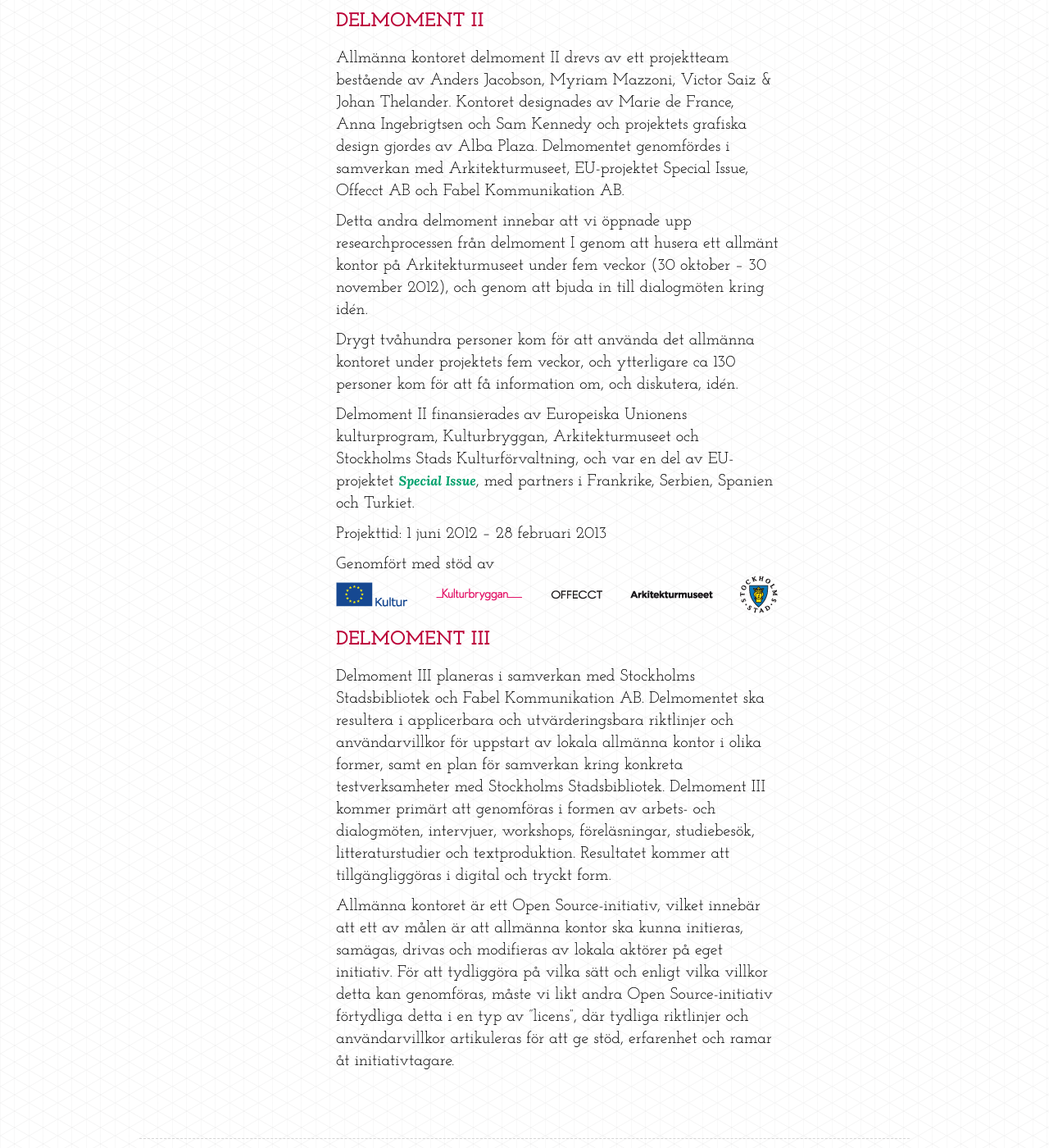
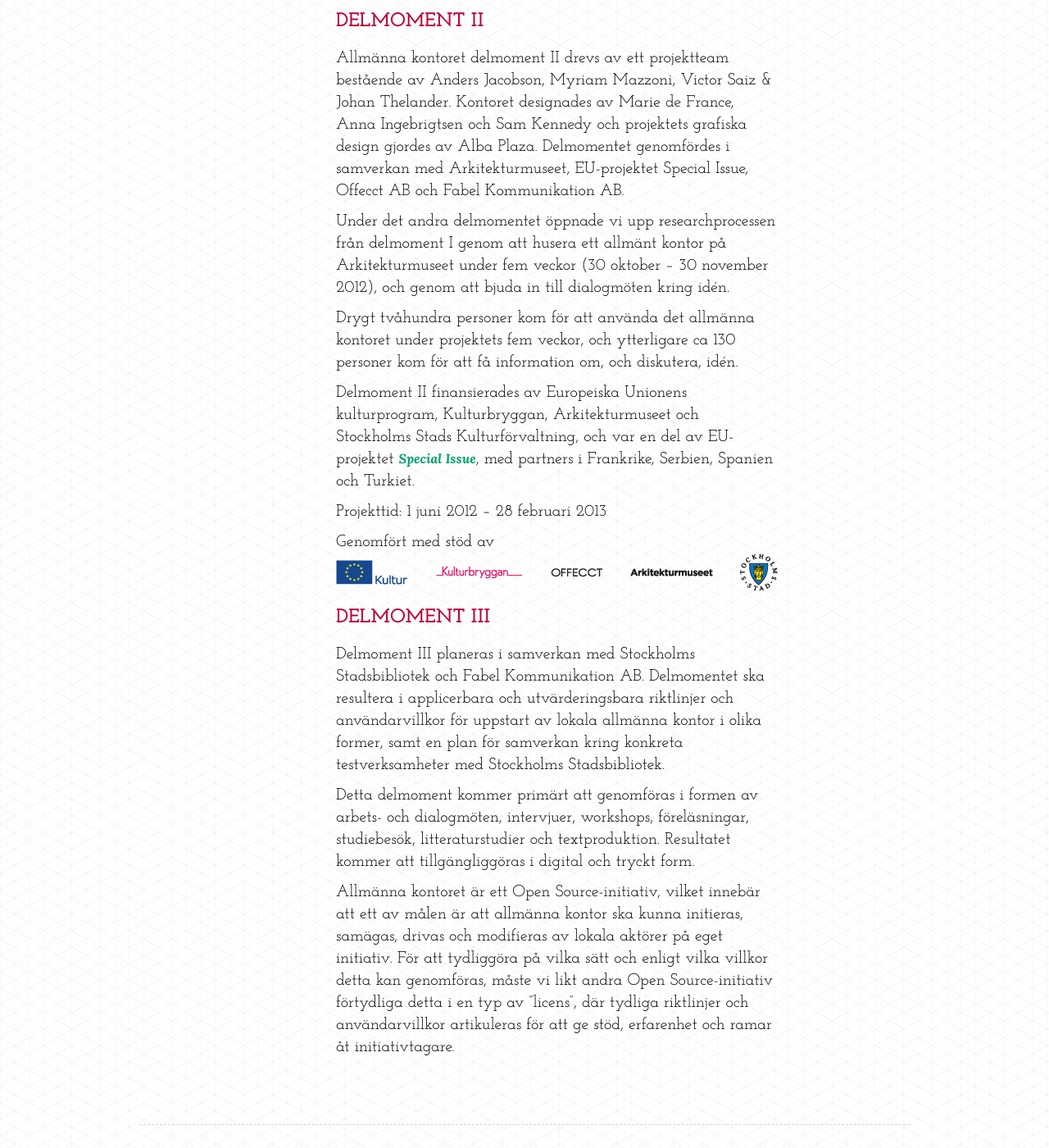
Before and after one commit to dilettant/allmannakontoret, a Jekyll site: the page built from om_projektet/delmoment.md, in a window 1280 px wide and 1400 px high, scrolled down 1195 px. Shown: the whole window at 82% size. Built offline with Jekyll 4.4.1, drawn with Linux system fonts in a browser that asks for light colours; comment, search, counter and statistics services are not loaded.

Commit message:
Mindre korrigering

```diff
--- a/om_projektet/delmoment.md
+++ b/om_projektet/delmoment.md
@@ -22,7 +22,7 @@ Genomfört med stöd av
 
 Allmänna kontoret delmoment II drevs av ett projektteam bestående av Anders Jacobson, Myriam Mazzoni, Victor Saiz & Johan Thelander. Kontoret designades av Marie de France, Anna Ingebrigtsen och Sam Kennedy och projektets grafiska design gjordes av Alba Plaza. Delmomentet genomfördes i samverkan med Arkitekturmuseet, EU-projektet Special Issue, Offecct AB och Fabel Kommunikation AB.
 
-Detta andra delmoment innebar att vi öppnade upp researchprocessen från delmoment I genom att husera ett allmänt kontor på Arkitekturmuseet under fem veckor (30 oktober – 30 november 2012), och genom att bjuda in till dialogmöten kring idén.
+Under det andra delmomentet öppnade vi upp researchprocessen från delmoment I genom att husera ett allmänt kontor på Arkitekturmuseet under fem veckor (30 oktober – 30 november 2012), och genom att bjuda in till dialogmöten kring idén.
 
 Drygt tvåhundra personer kom för att använda det allmänna kontoret under projektets fem veckor, och ytterligare ca 130 personer kom för att få information om, och diskutera, idén.
 
@@ -31,9 +31,11 @@ Delmoment II finansierades av Europeiska Unionens kulturprogram, Kulturbryggan,
 Projekttid: 1 juni 2012 – 28 februari 2013
 
 Genomfört med stöd av
-![Logor Europeiska Unionens kulturprogram, Kulturbryggan, Offecc, Arkitekturmuseet och Stockholms Stads Kulturförvaltning](/assets/img/logos.png)
+![Logor Europeiska Unionens kulturprogram, Kulturbryggan, Offecc AB, Arkitekturmuseet och Stockholms Stads Kulturförvaltning](/assets/img/logos.png)
 
 ## Delmoment III {#delmoment_iii}
-Delmoment III planeras i samverkan med Stockholms Stadsbibliotek och Fabel Kommunikation AB. Delmomentet ska resultera i applicerbara och utvärderingsbara riktlinjer och användarvillkor för uppstart av lokala allmänna kontor i olika former, samt en plan för samverkan kring konkreta testverksamheter med Stockholms Stadsbibliotek. Delmoment III kommer primärt att genomföras i formen av arbets- och dialogmöten, intervjuer, workshops, föreläsningar, studiebesök, litteraturstudier och textproduktion. Resultatet kommer att tillgängliggöras i digital och tryckt form.
+Delmoment III planeras i samverkan med Stockholms Stadsbibliotek och Fabel Kommunikation AB. Delmomentet ska resultera i applicerbara och utvärderingsbara riktlinjer och användarvillkor för uppstart av lokala allmänna kontor i olika former, samt en plan för samverkan kring konkreta testverksamheter med Stockholms Stadsbibliotek.
+
+Detta delmoment kommer primärt att genomföras i formen av arbets- och dialogmöten, intervjuer, workshops, föreläsningar, studiebesök, litteraturstudier och textproduktion. Resultatet kommer att tillgängliggöras i digital och tryckt form.
 
 Allmänna kontoret är ett Open Source-initiativ, vilket innebär att ett av målen är att allmänna kontor ska kunna initieras, samägas, drivas och modifieras av lokala aktörer på eget initiativ. För att tydliggöra på vilka sätt och enligt vilka villkor detta kan genomföras, måste vi likt andra Open Source-initiativ förtydliga detta i en typ av ”licens”, där tydliga riktlinjer och användarvillkor artikuleras för att ge stöd, erfarenhet och ramar åt initiativtagare.
```
